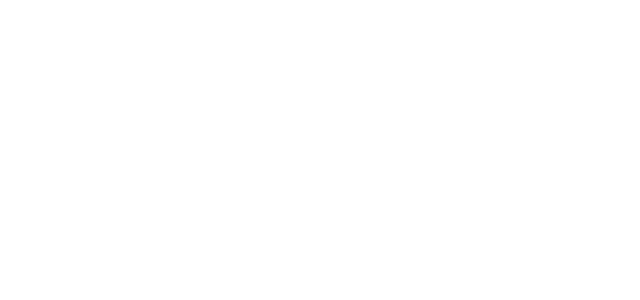
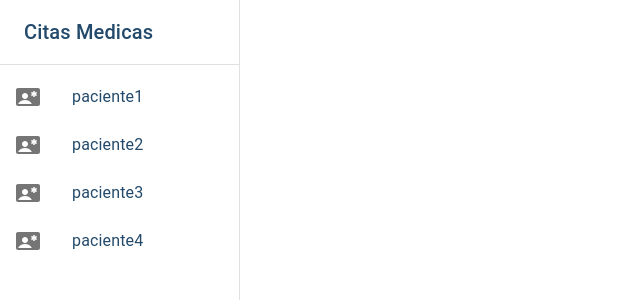
Before and after one commit to No-Country-simulation/Telemedicina, a React (Vite) app: page /components/citasmedicascrud/SideBar in a window 1280 px wide. Before the commit this address had no page. Shown: the top 300 px of the page, without its empty margins (0-640 px from the left). Built offline with nearby package versions, Linux system fonts and the light colour scheme.

Commit message:
inicie los componentes de las citas

```diff
--- a/src/App.jsx
+++ b/src/App.jsx
@@ -4,6 +4,8 @@
 import LayoutLadingPage from './layouts/LayoutLadingPage';
 import Home from './views/Home/Home';
 import { ContraSenaPage } from './auth/ContraSenaPage';
+import { SideBar } from './components/citasmedicascrud/sidebar';
+
 
 
 
@@ -16,6 +18,7 @@
       <Route path='/auth/contrasena' element={<ContraSenaPage/>}/>
       <Route path='/auth/login' element={<LoginPage/>}/>
       <Route path='/auth/register/' element={<RegisterPages/>}/>
+      <Route path='/components/citasmedicascrud/SideBar/' element={<SideBar/>}/>
     </Routes>
   )
 }
--- /dev/null
+++ b/src/components/citasmedicascrud/SideBar.jsx
@@ -0,0 +1,47 @@
+import { ContactEmergency} from "@mui/icons-material"
+import { Box, Divider, Drawer, Grid, List, ListItem, ListItemButton, ListItemIcon, ListItemText, Toolbar, Typography } from "@mui/material"
+
+
+
+export const SideBar = ({drawerWidth = 240}) => {
+  return (
+    <Box
+    component='nav'
+    sx={{width:{sm:drawerWidth}, flexShrink:{sm: 0}}}>
+
+      <Drawer variant="permanent"
+      open
+      sx={{
+        display: { xs: 'block'},
+        '& .MuiDrawer-paper':{boxSizing: 'border-box', width: drawerWidth}
+      }}
+      >
+        <Toolbar>
+          <Typography variant="h6" className="text-primary">Citas Medicas</Typography>
+        </Toolbar>
+        <Divider />
+
+        <List>
+         {['paciente1', 'paciente2', 'paciente3', 'paciente4'].map( text =>(
+
+          <ListItem key={text} disablePadding className="text-primary">
+          <ListItemButton>
+
+            <ListItemIcon>
+              <ContactEmergency />
+            </ListItemIcon>
+
+            <Grid container>
+                <ListItemText primary={text}/>
+                <ListItemText secundary={'carlos valderrama'}/>
+              </Grid>
+          </ListItemButton>
+          </ListItem>
+         ))}
+        </List>
+
+      </Drawer>
+
+    </Box>
+  )
+}
--- /dev/null
+++ b/src/layouts/CitasMedicas.jsx
@@ -0,0 +1,7 @@
+import { SideBar } from "../components/citasmedicascrud/sidebar"
+
+export const CitasMedicas = () => {
+  return (
+    <SideBar/>
+  )
+}
```
Also changed, not shown: src/views/Home/components/Crud/CitasMedicasMedico.jsx (added, +8 -0 lines), src/service/Api.js (added).
